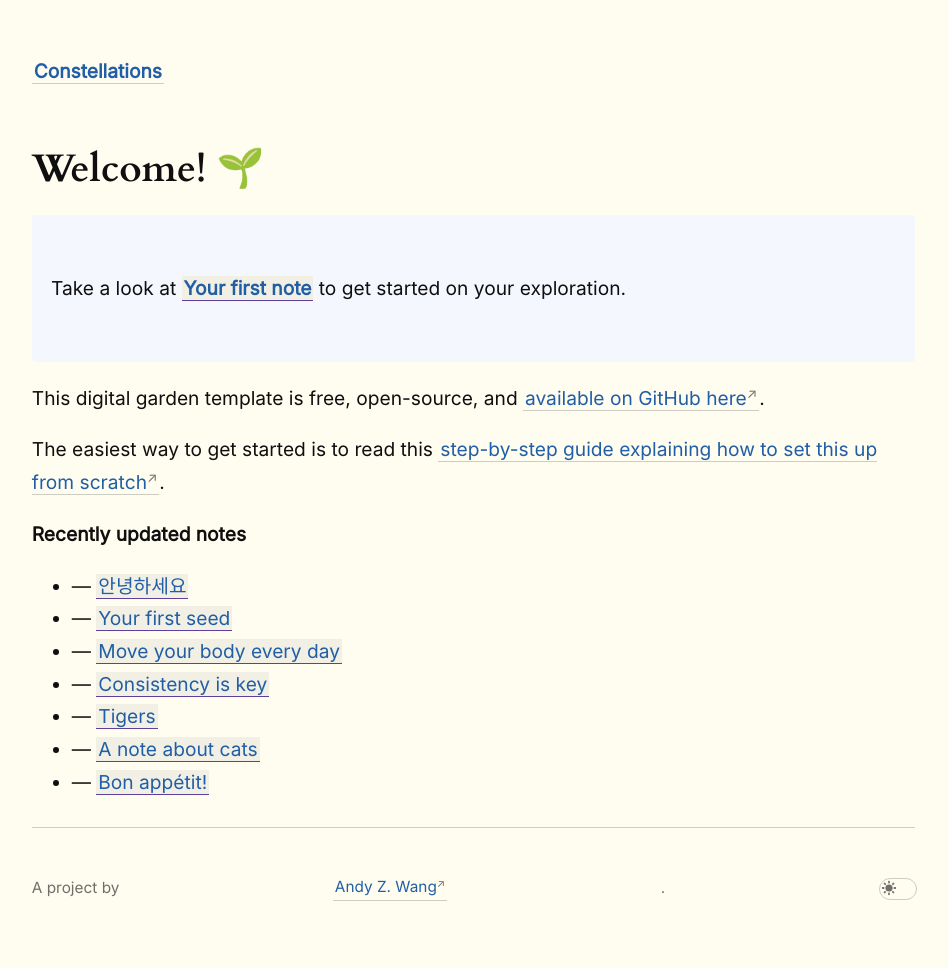
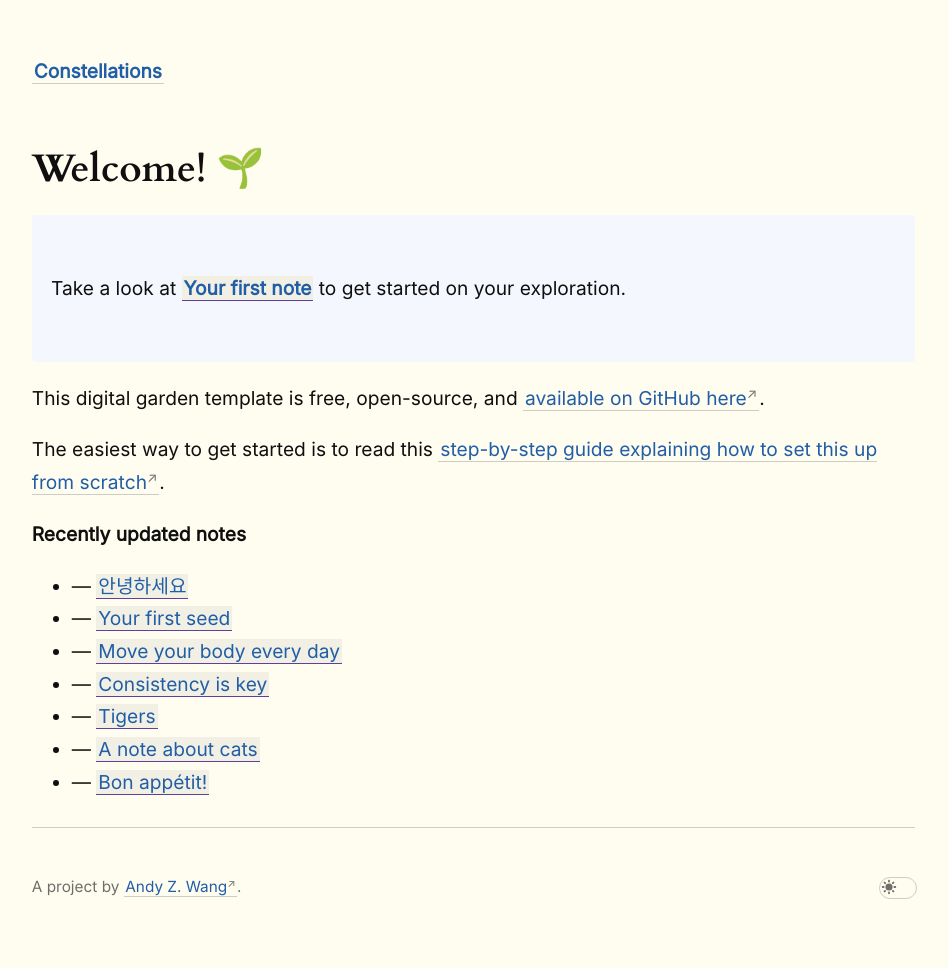
Before and after one commit to andyzwang/notes, a Jekyll site: the page built from _pages/index.md, in a window 1280 px wide. Shown: the whole page, without its empty margins (45-993 px from the left). Built offline with Jekyll 4.4.1, drawn with Linux system fonts in a browser that asks for light colours.

Commit message:
Fix stray gap in footer attribution
Raw text nodes directly inside a flex container become their own
anonymous flex items, so "A project by ", the link, and the
trailing period were being spread apart by space-between. Wrap the
sentence in a single span so it's one flex item alongside the toggle.

```diff
--- a/_includes/footer.html
+++ b/_includes/footer.html
@@ -1,5 +1,5 @@
 <div class="footer-bar">
-    A project by <a class="external-link" href="https://andyzwang.com">Andy Z. Wang</a>.
+    <span>A project by <a class="external-link" href="https://andyzwang.com">Andy Z. Wang</a>.</span>
 
     <span id="theme-toggle" title="Toggle dark mode" aria-label="Toggle dark mode" role="switch" aria-checked="false">
       <div class="theme-toggle-slide"></div>
```
